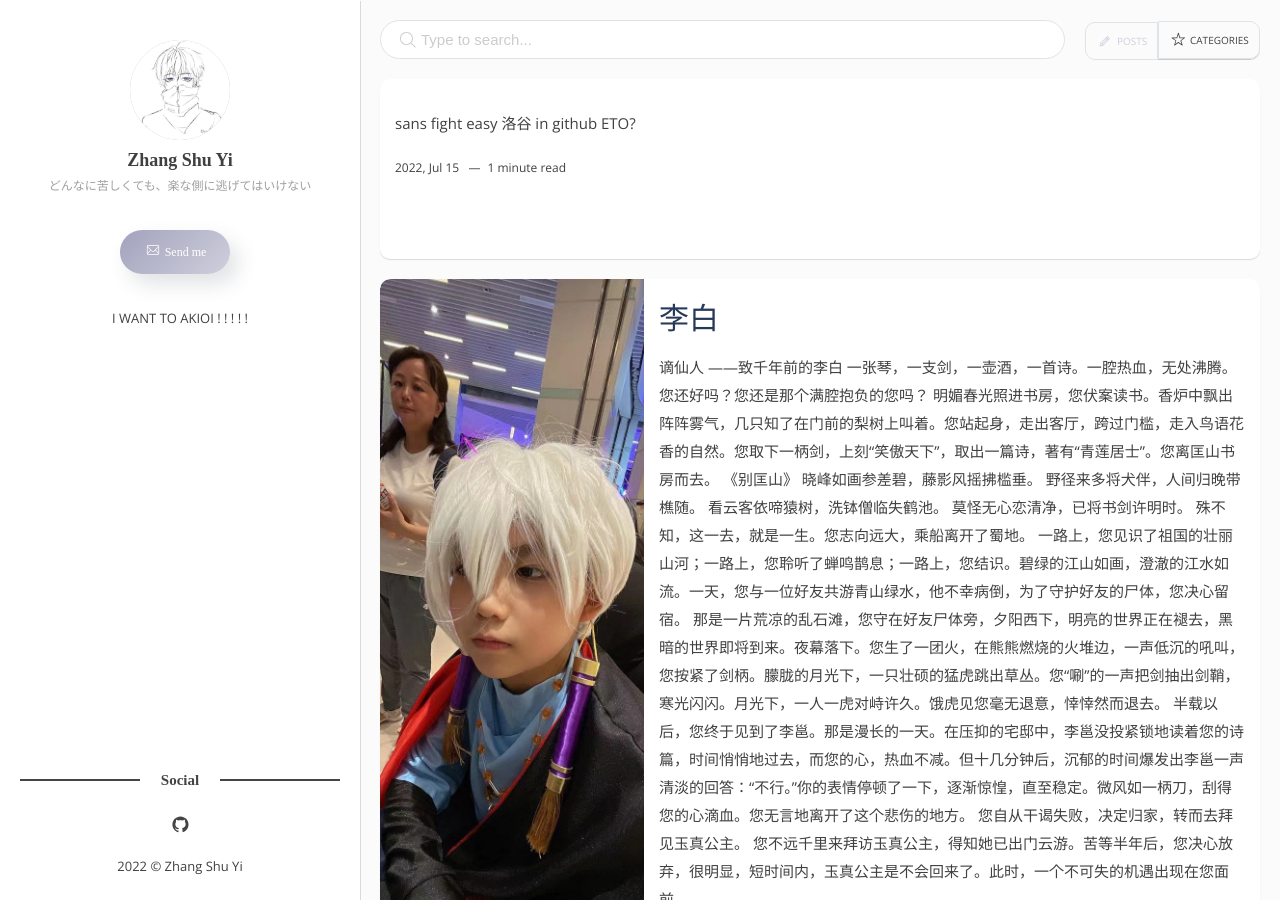
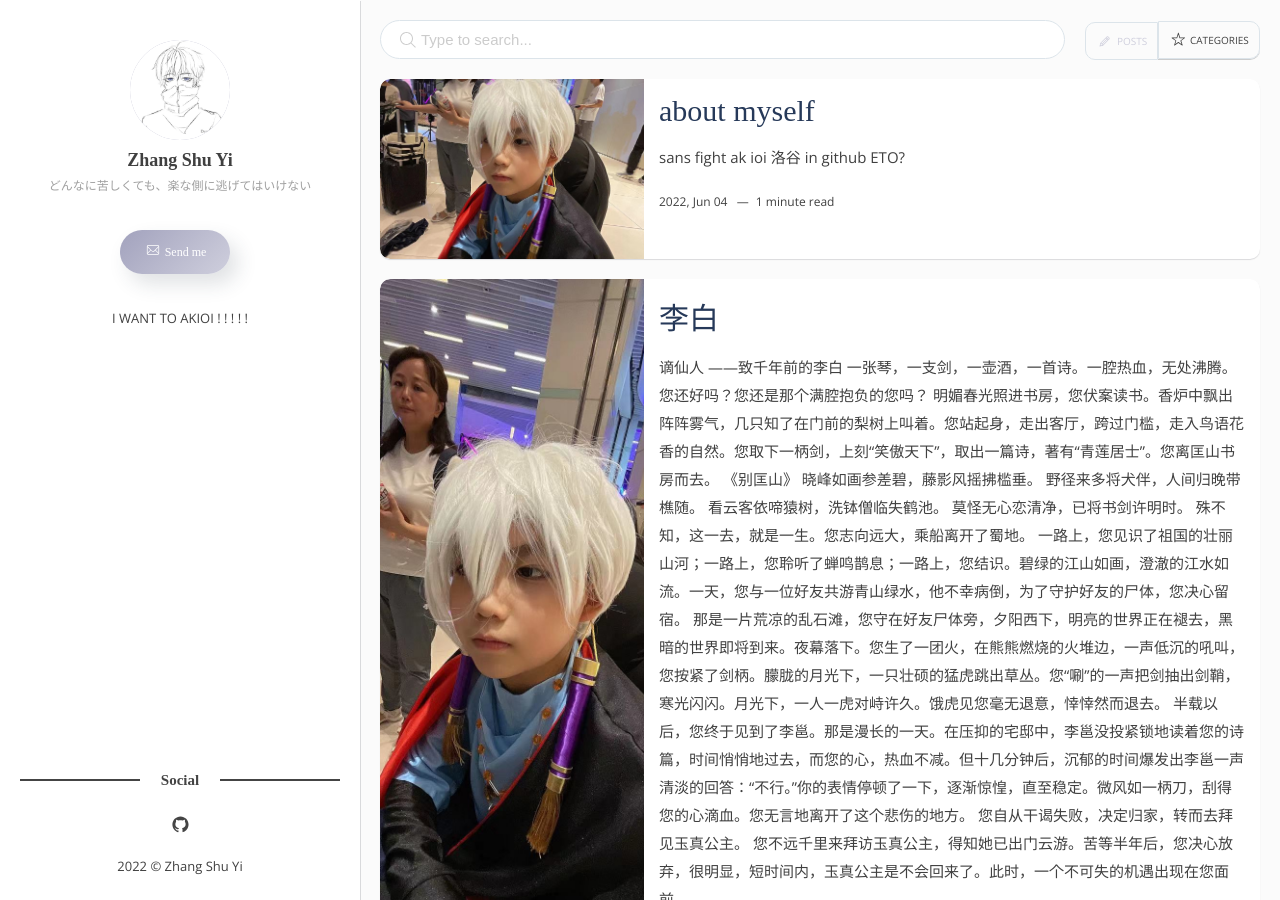
Before and after one commit to zsy816xdsj/zsy816xdsj.github.io, a Jekyll site: the page built from docs/index.html, in a window 1280 px wide and 900 px high. Built offline with Jekyll 4.4.1, drawn with Linux system fonts in a browser that asks for light colours; some web fonts are replaced; the list of posts is cut into pages by our own code.

Commit message:
a little change
hanhanhan

```diff
--- a/docs/_posts/2018-02-06-undertale.markdown
+++ b/docs/_posts/2022-07-15-myself.markdown
@@ -1,13 +1,13 @@
 ---
 layout: post
-title:about myself
+title: about myself
 image: 6.jpg
 date: 2022-06-04 10:00:20 +0200
 tags: [books, rest]
 categories: books
 ---
 # [sans fight](https://www.luogu.com.cn/paste)
-# [easy](https://ak-ioi.com/apps/oi-2048/)
+# [ak ioi](https://ak-ioi.com/apps/oi-2048/)
 # [洛谷](https://www.luogu.com.cn/)
 # [in github](https://github.com/zsy816xdsj)
 # [ETO?](http://www.threebody.com.cn/)
```
Also changed, not shown: docs/_posts/2022-02-05-libai.markdown (renamed from docs/_posts/2018-02-05-libai.markdown), docs/images/2.jpg, docs/images/6.jpg.
